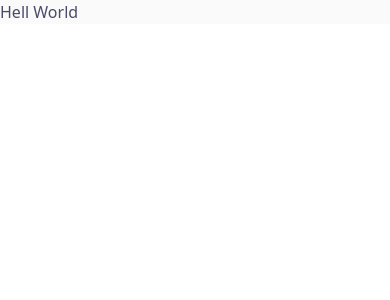
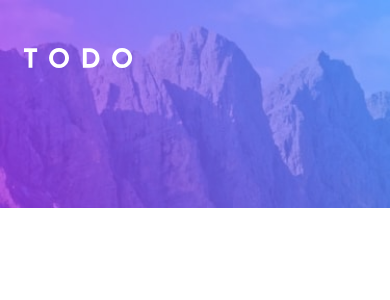
Before and after one commit to Hugo-Farias/fem-todo-app, a React (Vite) app: page / in a window 390 px wide. Shown: the top 300 px of the page. Built offline with nearby package versions, Linux system fonts and the light colour scheme.

Commit message:
css media queries background-image

```diff
--- a/src/App.tsx
+++ b/src/App.tsx
@@ -1,5 +1,13 @@
+import logo from "./assets/logo.svg";
+
 function App() {
-  return <div className="bg-bkg text-content">Hell World</div>;
+  return (
+    <div className="min-w-[375px]">
+      <header className="r h-[200px] px-6 py-12">
+        <img className="mr-auto" src={logo} alt="Todo App Logo" />
+      </header>
+    </div>
+  );
 }
 
 export default App;
--- a/src/index.css
+++ b/src/index.css
@@ -8,11 +8,25 @@
     --content: 235deg 19% 35%;
     --accent1: 192deg 100% 67%;
     --accent2: 280deg 87% 65%;
-  }
-  @media (prefers-color-scheme: dark) {
-    :root {
+
+    transition: background-image 0.5s;
+
+    background-image: url("./assets/bg-mobile-light.jpg");
+    background-repeat: no-repeat;
+    background-size: cover;
+
+    @media (min-width: 640px) {
+      background-image: url("./assets/bg-desktop-light.jpg");
+    }
+
+    @media (prefers-color-scheme: dark) {
+      background-image: url("./assets/bg-mobile-dark.jpg");
       --bkg: 235deg 21% 11%;
       --content: 0deg 0% 100%;
+
+      @media (min-width: 640px) {
+        background-image: url("./assets/bg-desktop-dark.jpg");
+      }
     }
   }
 }
```
Also changed, not shown: src/assets/logo.svg (added).
